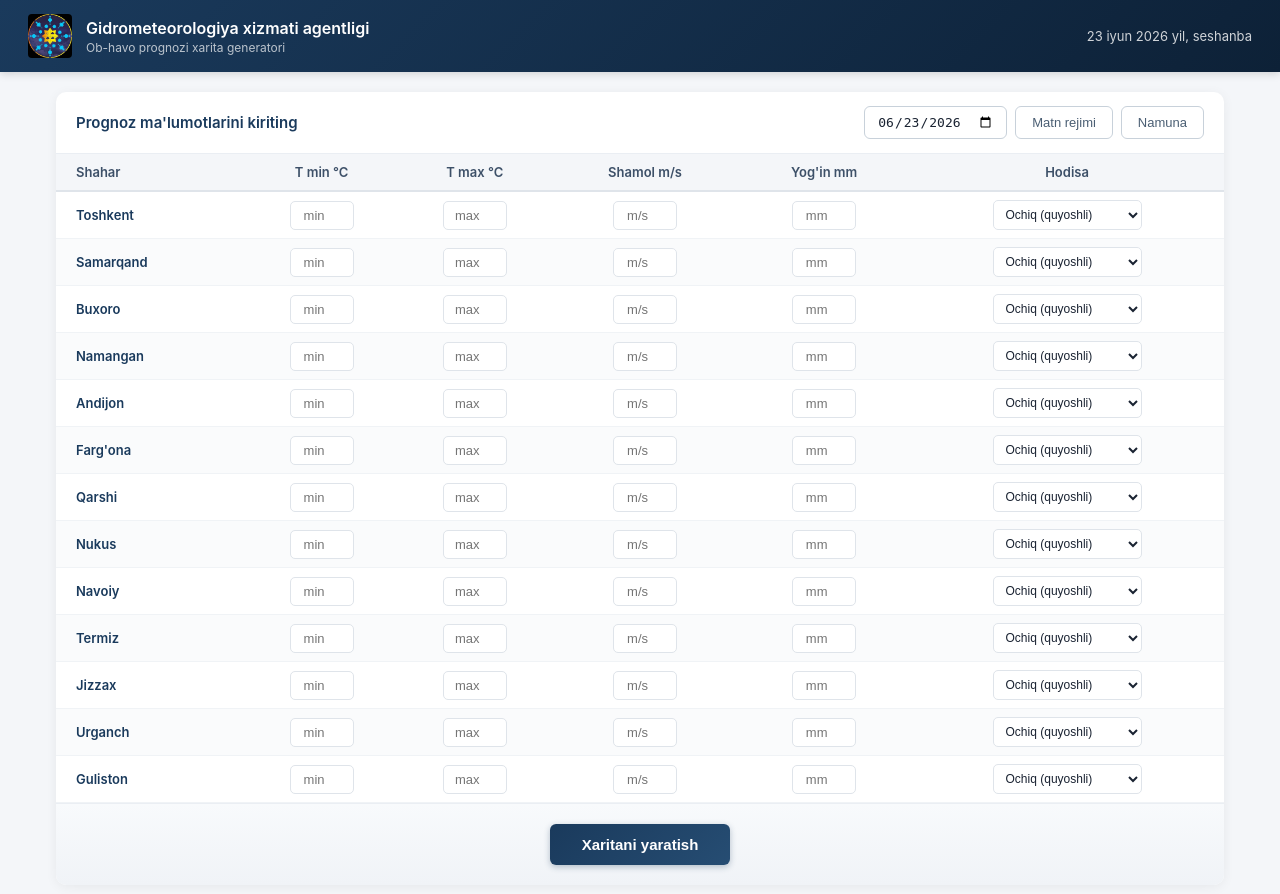
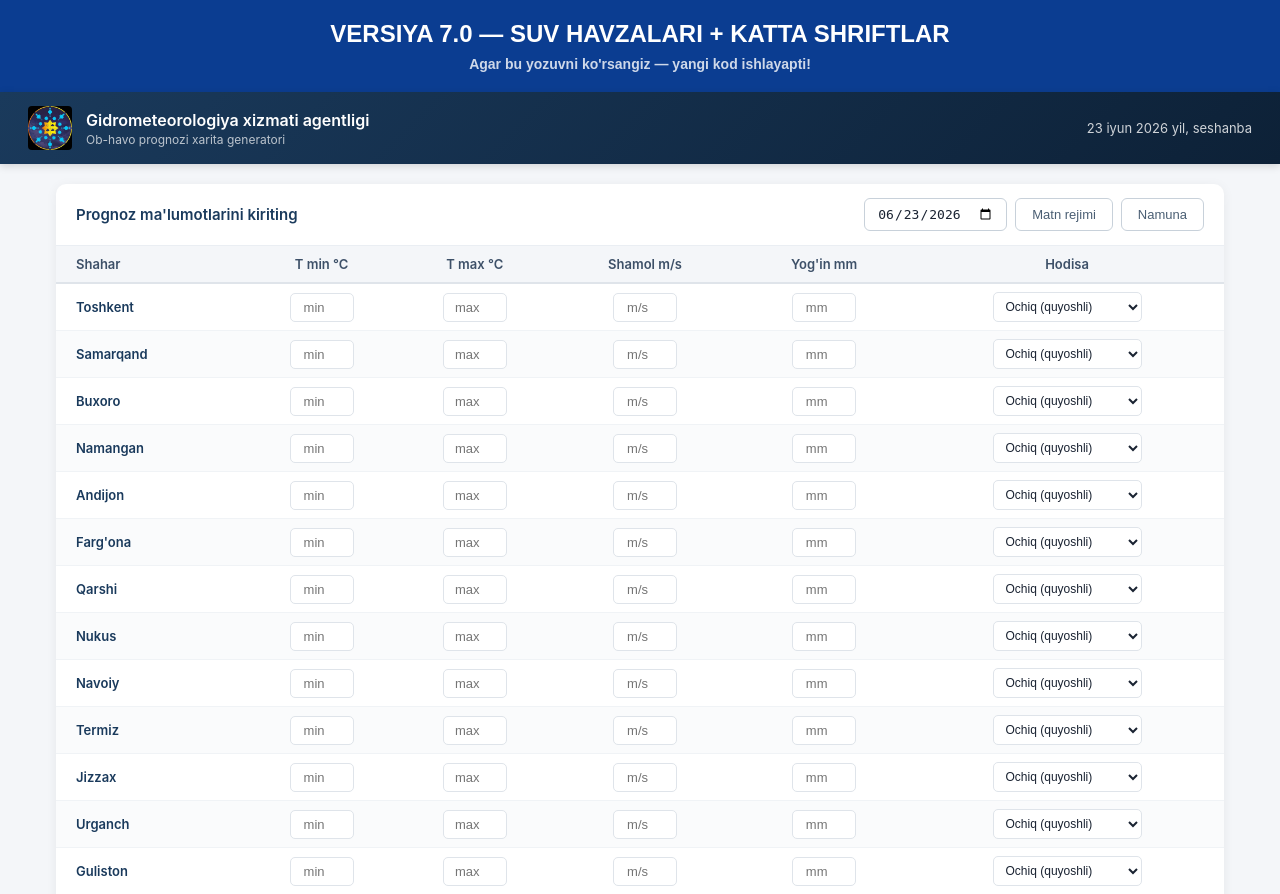
Before and after one commit to ahrorabdulhayev67-cmd/for_weather_forecast, a Flask app: page / in a window 1280 px wide. Shown: the top 894 px of the page. Run offline with Flask 3, Linux system fonts and the light colour scheme.

Commit message:
TEST: inline banner - deploy ishlayaptimi tekshirish
Sahifa yuqorisida KO'K BANNER ko'rinishi kerak:
'VERSIYA 7.0 — SUV HAVZALARI + KATTA SHRIFTLAR'

Agar ko'rinmasa — Render bu repo'ni umuman olmayapti.

```diff
--- a/app/templates/index.html
+++ b/app/templates/index.html
@@ -4,9 +4,15 @@
     <meta charset="UTF-8">
     <meta name="viewport" content="width=device-width, initial-scale=1.0">
     <title>Ob-havo prognozi — Gidrometeorologiya xizmati</title>
-    <link rel="stylesheet" href="/static/styles.css?v=6">
+    <link rel="stylesheet" href="/static/styles.css?v=7">
 </head>
 <body>
+    <!-- DEPLOY TEST: agar quyidagi ko'k to'rtburchak ko'rinsa — yangi kod deploy bo'lgan -->
+    <div style="background:#0B3D91;color:white;padding:20px;text-align:center;font-family:Arial;font-size:24px;font-weight:bold;">
+        VERSIYA 7.0 — SUV HAVZALARI + KATTA SHRIFTLAR
+        <div style="font-size:14px;margin-top:8px;opacity:0.8;">Agar bu yozuvni ko'rsangiz — yangi kod ishlayapti!</div>
+    </div>
+
     <!-- HEADER -->
     <header class="header">
         <div class="header-brand">
```
